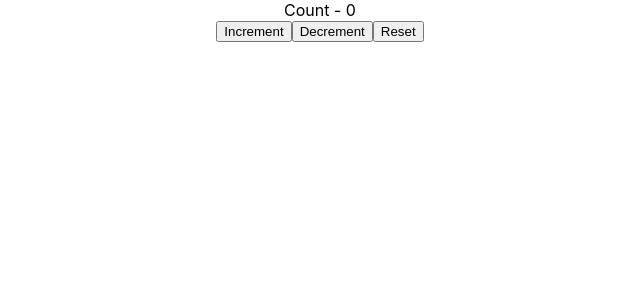
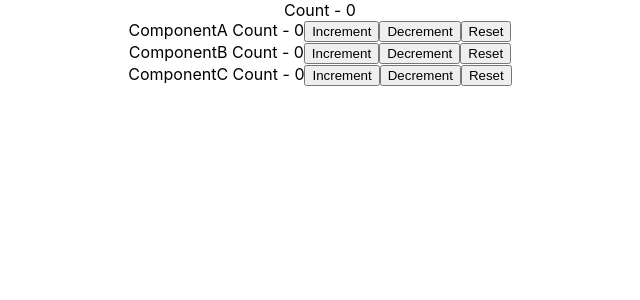
Before and after one commit to NhyNhyNguyen/react_tutorial, a React (Create React App) app: page / in a window 1280 px wide. Shown: the top 300 px of the page, without its empty margins (320-960 px from the left). Built offline with nearby package versions, Linux system fonts and the light colour scheme.

Commit message:
hook reducer with context

```diff
--- a/src/App.js
+++ b/src/App.js
@@ -1,15 +1,36 @@
 import './App.css';
-import React from 'react';
-import ComponentC from './hook_components/ComponentC';
-import CounterOne from './hook_components/CounterOne';
+import React, { useReducer } from 'react';
+import ComponentB from './hook_components/reduce_context/ComponentB';
+import ComponentA from './hook_components/reduce_context/ComponentA';
+import ComponentC from './hook_components/reduce_context/ComponentC';
 
-export const UserContext = React.createContext();
-export const ChannelContext = React.createContext();
-
+export const CountContext = React.createContext()
+export const UserContext = React.createContext()
+export const ChannelContext = React.createContext()
+const initialState = 0
+const reducer = (state, action) => {
+  switch (action) {
+    case 'increment':
+      return state + 1
+    case 'decrement':
+      return state - 1
+    case 'reset':
+      return initialState
+    default:
+      return state
+  }
+}
 function App() {
+  const [count, dispatch] = useReducer(reducer, initialState)
   return (
     <div className="App">
-      <CounterOne></CounterOne>
+      <CountContext.Provider value={{ count: count, dispatch: dispatch }}>
+        <div>Count - {count}</div>
+        <ComponentA></ComponentA>
+        <ComponentB></ComponentB>
+        <ComponentC></ComponentC>
+      </CountContext.Provider>
+
     </div>
   );
 }
--- /dev/null
+++ b/src/hook_components/reduce_context/ComponentA.js
@@ -0,0 +1,17 @@
+import React, { useContext } from 'react'
+import { CountContext } from '../../App'
+
+function ComponentA() {
+    const countContext = useContext(CountContext)
+    return (
+        <div>
+            ComponentA
+            Count - {countContext.count}
+            <button onClick={() => { countContext.dispatch('increment') }}>Increment</button>
+            <button onClick={() => { countContext.dispatch('decrement') }}>Decrement</button>
+            <button onClick={() => { countContext.dispatch('reset') }}>Reset</button>
+        </div>
+    )
+}
+
+export default ComponentA
--- /dev/null
+++ b/src/hook_components/reduce_context/ComponentB.js
@@ -0,0 +1,12 @@
+import React from 'react'
+import ComponentD from './ComponentD'
+
+function ComponentB() {
+  return (
+    <div>
+      <ComponentD></ComponentD>
+    </div>
+  )
+}
+
+export default ComponentB
--- /dev/null
+++ b/src/hook_components/reduce_context/ComponentC.js
@@ -0,0 +1,13 @@
+import React from 'react'
+import ComponentE from './ComponentE'
+
+function ComponentC() {
+  return (
+    <div>
+
+        <ComponentE></ComponentE>
+    </div>
+  )
+}
+
+export default ComponentC
--- /dev/null
+++ b/src/hook_components/reduce_context/ComponentD.js
@@ -0,0 +1,16 @@
+import React, { useContext } from 'react'
+import { CountContext } from '../../App'
+
+function ComponentD() {
+    const countContext = useContext(CountContext)
+    return (
+        <div>
+            ComponentB Count - {countContext.count}
+            <button onClick={() => { countContext.dispatch('increment') }}>Increment</button>
+            <button onClick={() => { countContext.dispatch('decrement') }}>Decrement</button>
+            <button onClick={() => { countContext.dispatch('reset') }}>Reset</button>
+        </div>
+    )
+}
+
+export default ComponentD
--- /dev/null
+++ b/src/hook_components/reduce_context/ComponentE.js
@@ -0,0 +1,12 @@
+import React from 'react'
+import ComponentF from './ComponentF'
+
+function ComponentE() {
+  return (
+    <div>
+      <ComponentF></ComponentF>
+    </div>
+  )
+}
+
+export default ComponentE
--- /dev/null
+++ b/src/hook_components/reduce_context/ComponentF.js
@@ -0,0 +1,16 @@
+import React, { useContext } from 'react'
+import { CountContext } from '../../App'
+
+function ComponentF() {
+    const countContext = useContext(CountContext)
+    return (
+        <div>
+            ComponentC Count - {countContext.count}
+            <button onClick={() => { countContext.dispatch('increment') }}>Increment</button>
+            <button onClick={() => { countContext.dispatch('decrement') }}>Decrement</button>
+            <button onClick={() => { countContext.dispatch('reset') }}>Reset</button>
+        </div>
+    )
+}
+
+export default ComponentF
```
Also changed, not shown: src/hook_components/CounterThree.js (added, +37 -0 lines), src/hook_components/CounterTwo.js (added, +43 -0 lines).
